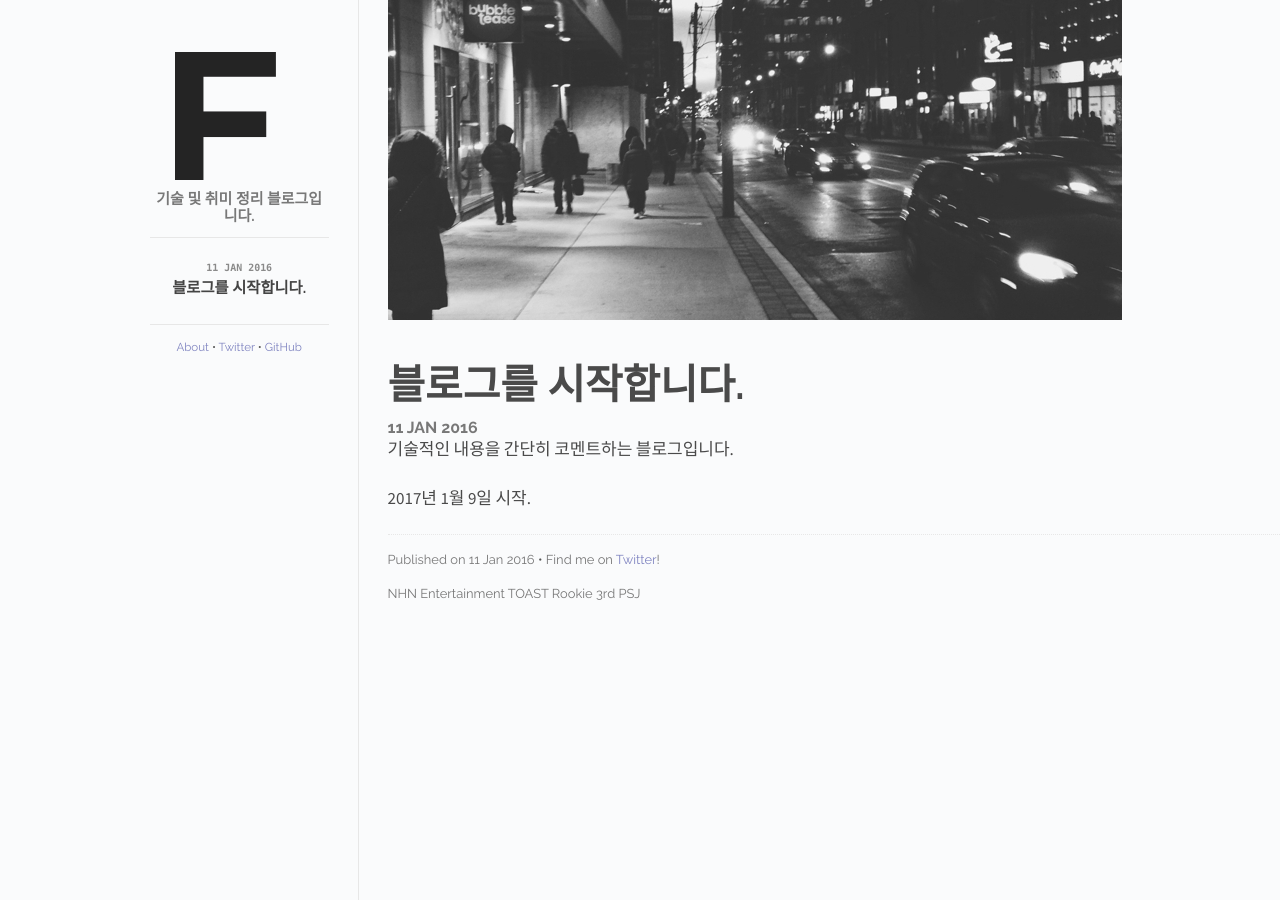
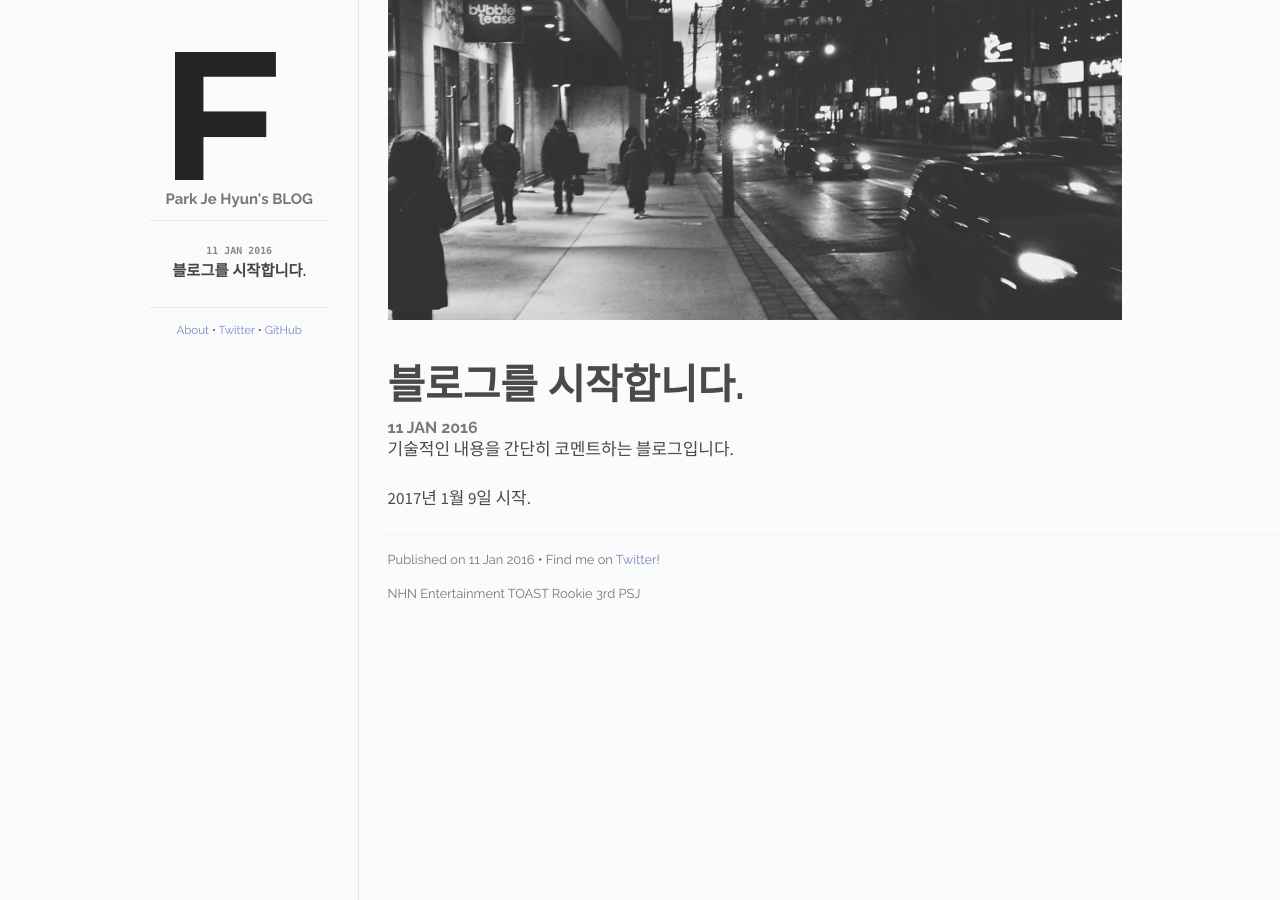
Before and after one commit to ParkJeHyun/ParkJeHyun.github.io, a Jekyll site: the page built from index.html, in a window 1280 px wide. Built offline with Jekyll 4.4.1, drawn with Linux system fonts in a browser that asks for light colours; comment, search, counter and statistics services are not loaded.

Commit message:
Update default.html

```diff
--- a/_layouts/default.html
+++ b/_layouts/default.html
@@ -24,7 +24,7 @@
       <div class="sidebar" id="sidebar">
         <div class="header">
           <h1 class="title"><a href="/"><img id="logo" src="/images/logo.png"></a></h1>
-          <span class="tagline">기술 및 취미 정리 블로그입니다.</span>
+          <span class="tagline">Park Je Hyun's BLOG</span>
         </div>
         <div class="posts">
           <ul class="posts-list">
```
